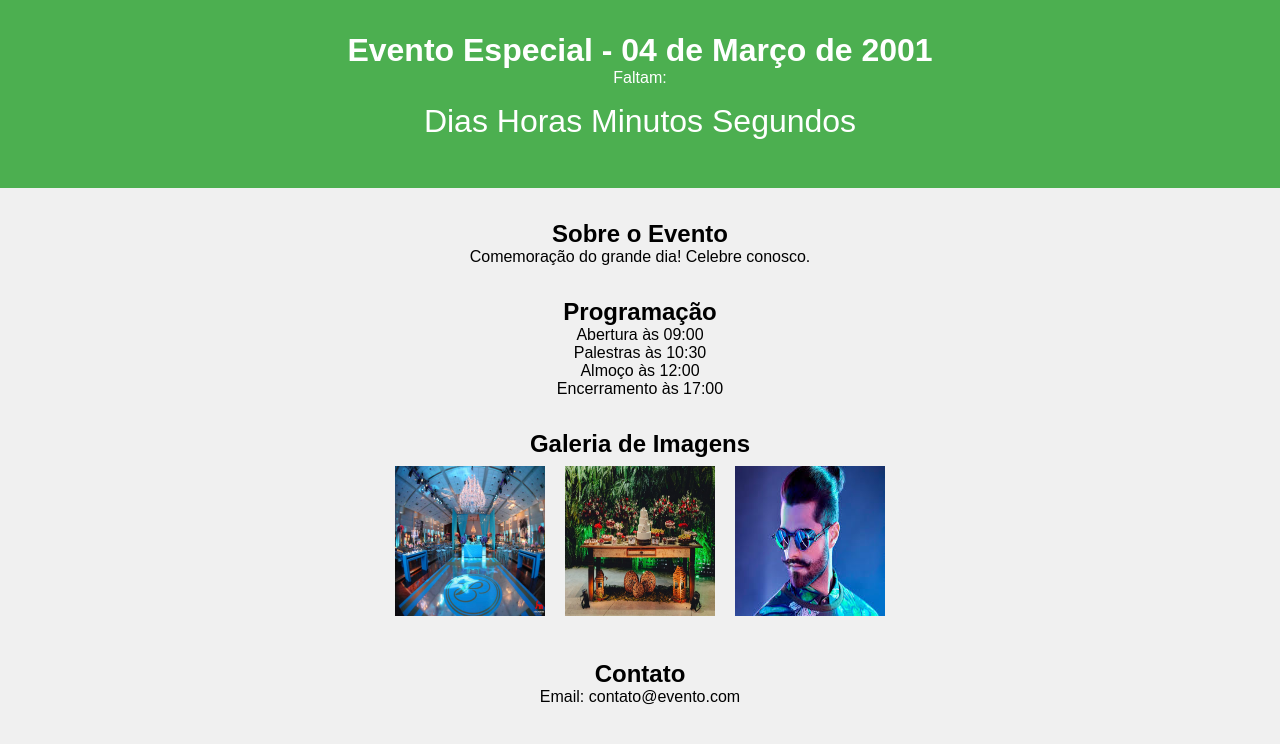
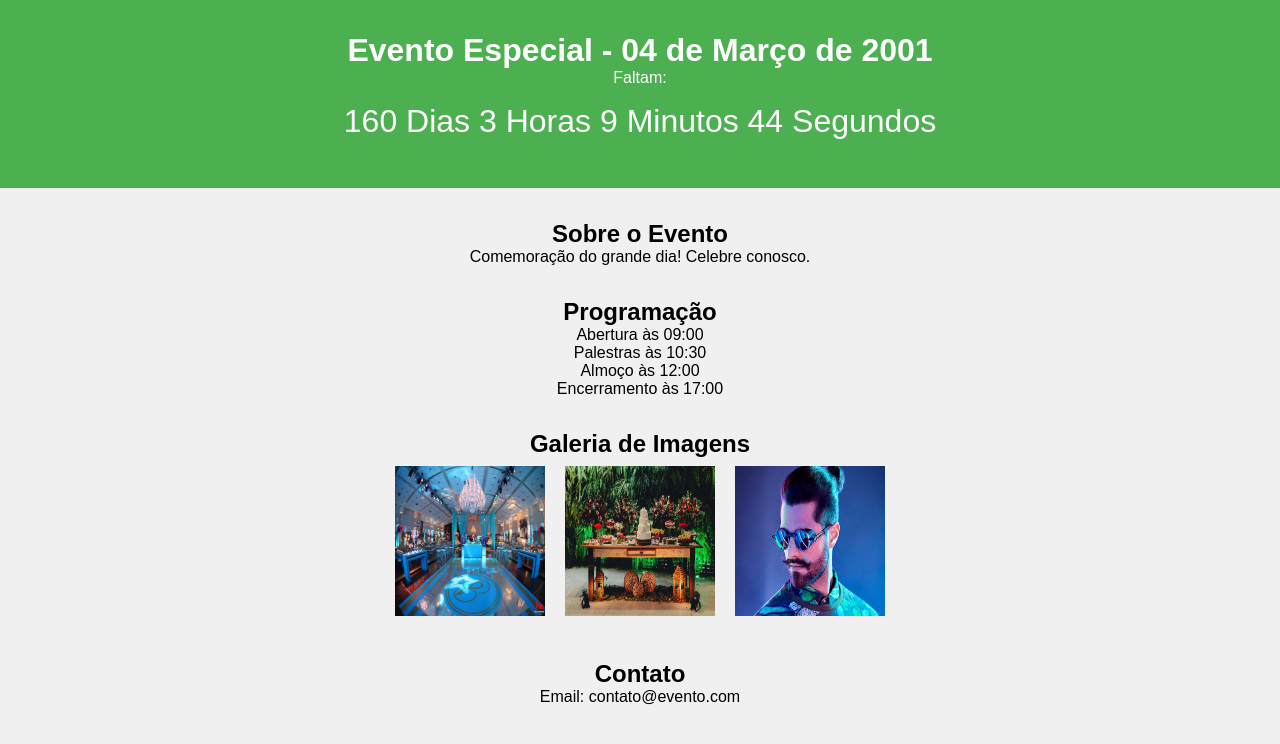
Before and after one commit to 6ixx22/exercicio_22, a website built with Parcel: page src/index.html in a window 1280 px wide. Built offline with nearby package versions, Linux system fonts and the light colour scheme.

Commit message:
first commit

```diff
--- a/src/index.html
+++ b/src/index.html
@@ -47,6 +47,6 @@
     </section>
   </main>
 
-  <script src="./style.css"></script>
+  <script src="./script.js"></script>
 </body>
 </html>
```
Also changed, not shown: dist/index.html.
